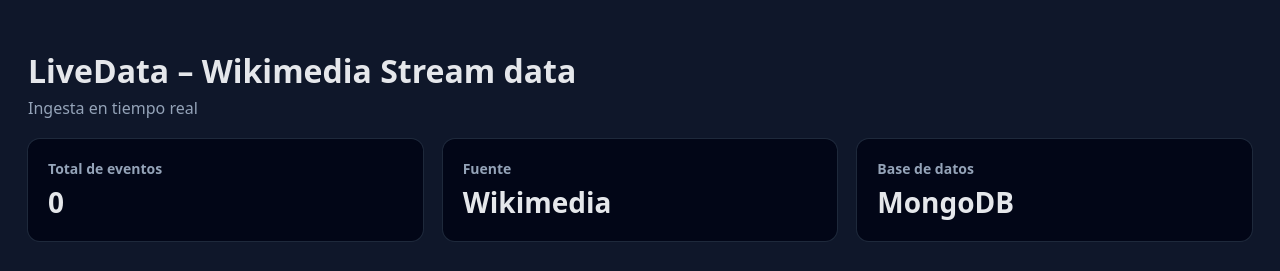
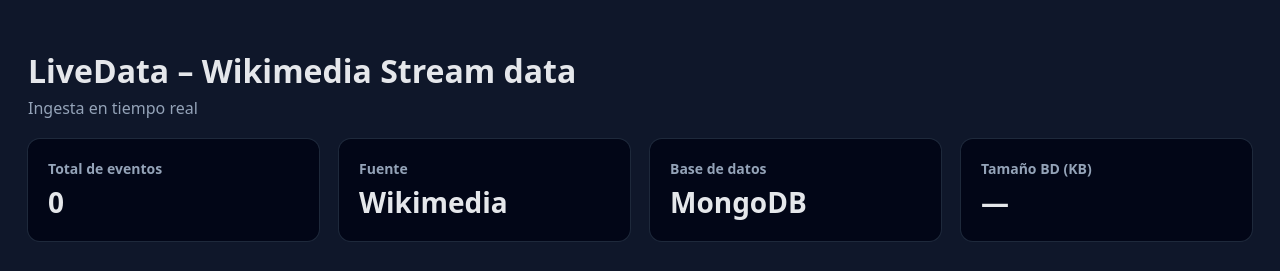
Before and after one commit to emili0p/wikistream-dashboard, a Flask app: page / in a window 1280 px wide. Shown: the top 271 px of the page. Run offline with Flask 3, Linux system fonts and the light colour scheme; data that the repository does not hold is empty.

Commit message:
Added kb counter in the dashboard

```diff
--- a/src/routes.py
+++ b/src/routes.py
@@ -51,3 +51,10 @@ def latest_events():
         .limit(10)
     )
     return jsonify(eventos)
+
+
+@app.route("/api/bd_metrics")
+def bd_metrics():
+    stats = db.command("collstats", coleccion.name)
+
+    return jsonify({"size_kb": round(stats["storageSize"] / 1024, 2)})
--- a/src/templates/index.html
+++ b/src/templates/index.html
@@ -75,6 +75,10 @@
   <div class="card">
     <h2>Base de datos</h2>
     <p>MongoDB</p>
+  </div>
+  <div class="card">
+  <h2>Tamaño BD (KB)</h2>
+  <p id="db-size">—</p>
   </div>
 </div>
 
@@ -157,6 +161,15 @@
         </tr>`;
     });
   }
+// metricas
+  async function updateDbSize() {
+    const res = await fetch("/api/bd_metrics");
+    const data = await res.json();
+    document.getElementById("db-size").textContent = data.size_kb + " KB";
+  }
+
+  updateDbSize();
+  setInterval(updateDbSize, 1000); // 10 segundos
 
   updateTable();
   setInterval(updateTable, 3000);
```
